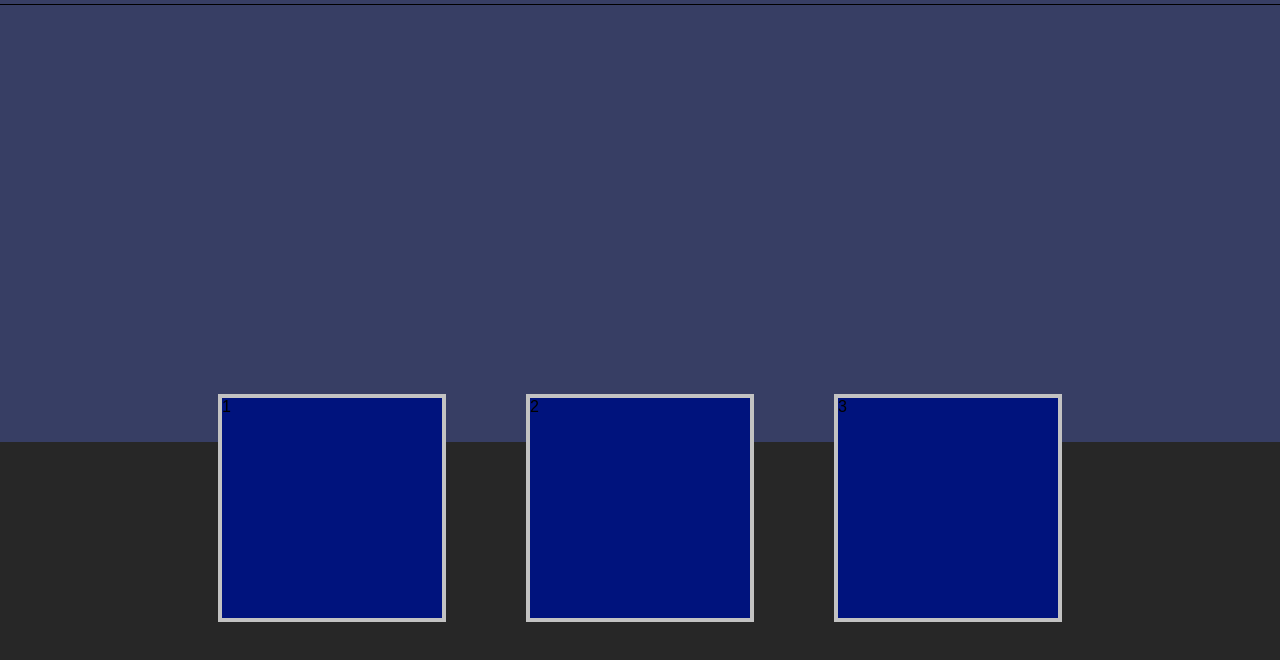
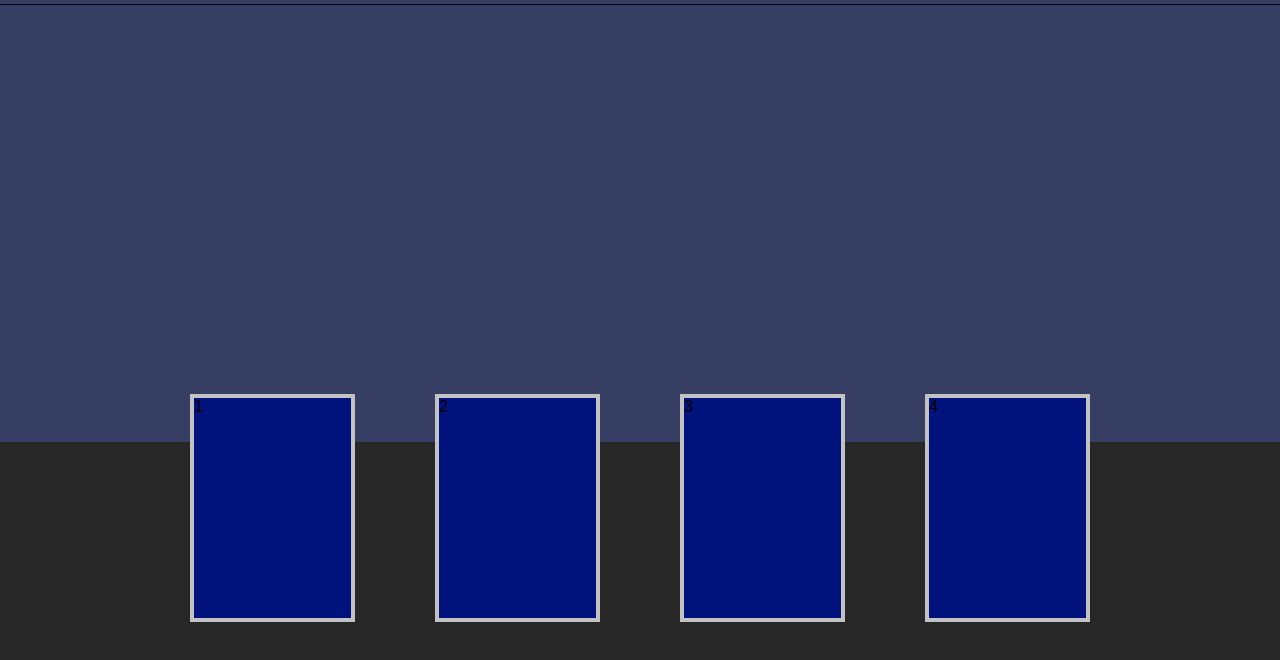
Before and after one commit to maryanlisovskyi/owu-hw, a plain HTML site: page tasks-in-one-project/index.html in a window 1280 px wide. Shown: the part 58-718 px from the top of the page. Drawn offline with Linux system fonts and the light colour scheme.

Commit message:
Update index.html
add one more div

```diff
--- a/tasks-in-one-project/index.html
+++ b/tasks-in-one-project/index.html
@@ -22,6 +22,7 @@
         <div class="info-block">1</div>
         <div class="info-block">2</div>
         <div class="info-block">3</div>
+        <div class="info-block">4</div>
     </div>
 </header>
 
```
